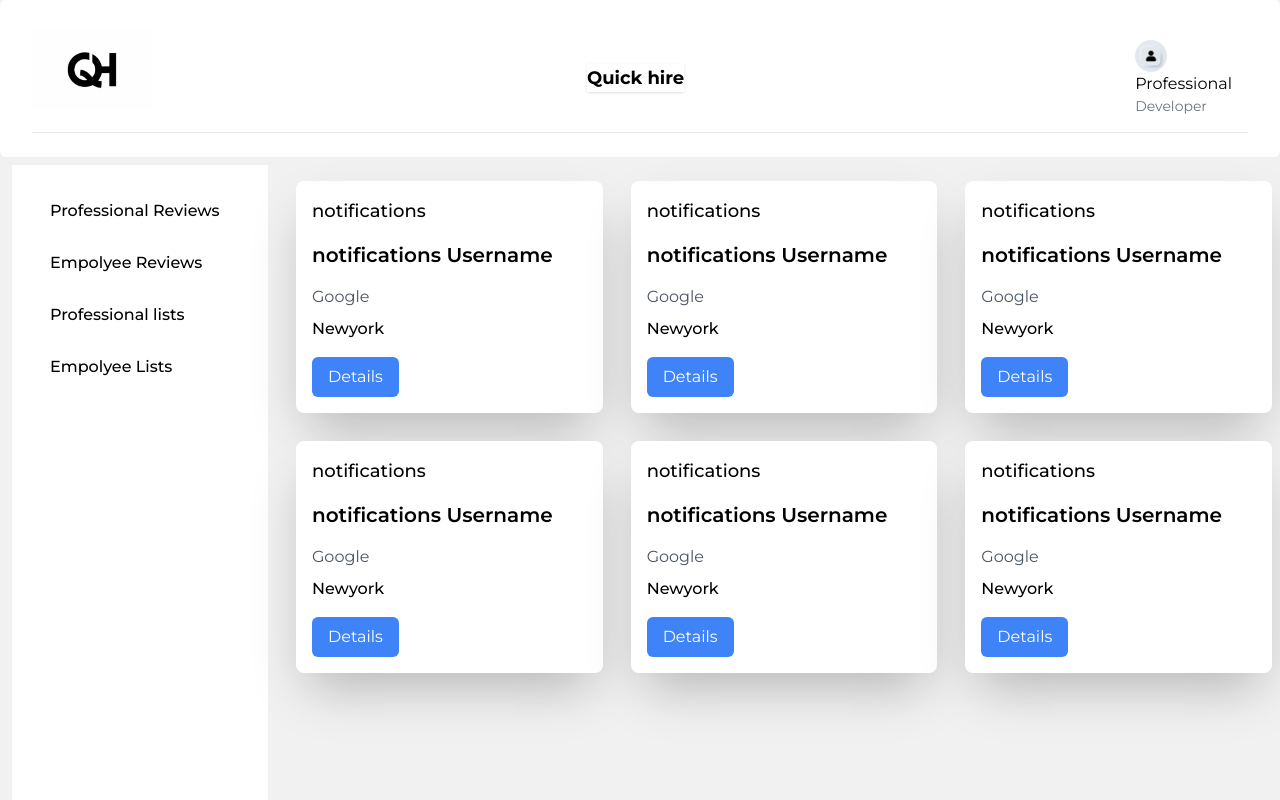
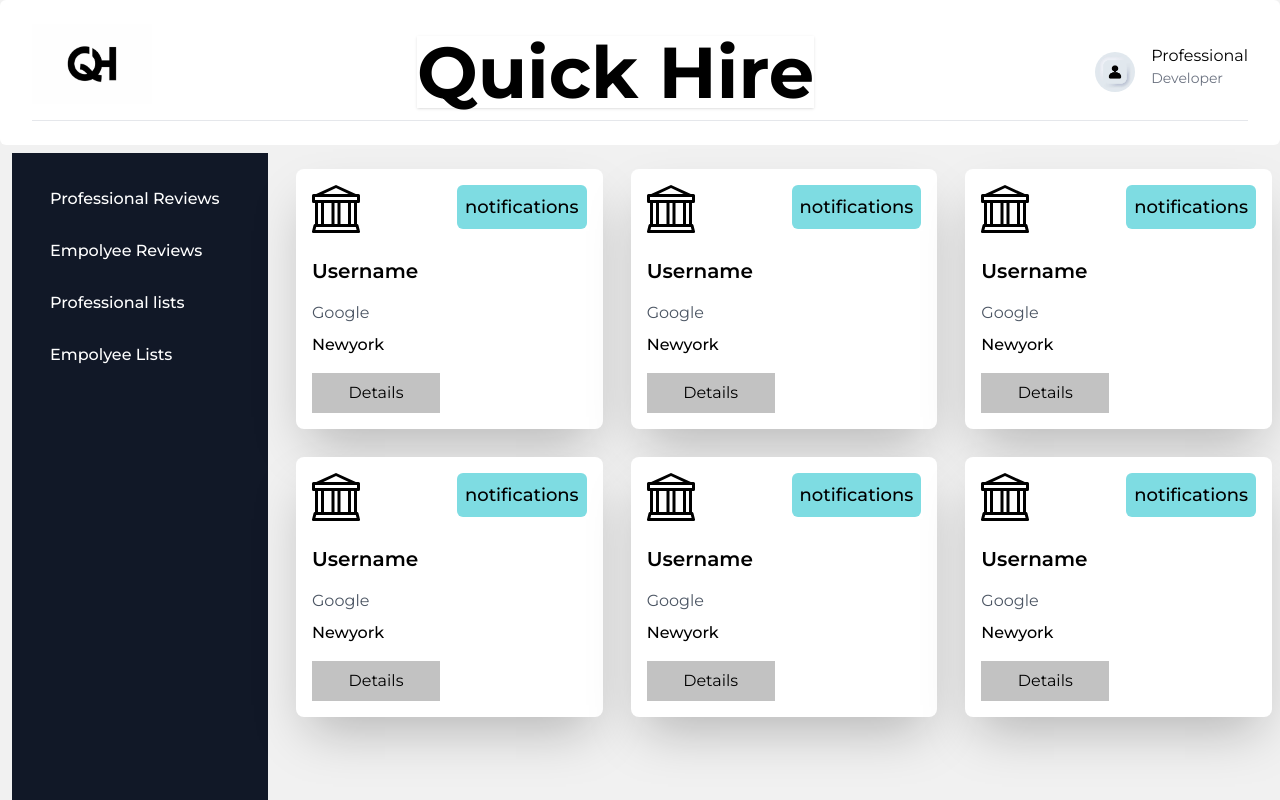
Before and after one commit to gowthamdongari/QuickHire, a React (Vite) app in the folder frontend/: page /home/notifications in a window 1280 px wide. Shown: the top 800 px of the page. Built offline with nearby package versions, Linux system fonts and the light colour scheme.

Commit message:
Navbar & Profile

```diff
--- a/frontend/src/components/SideNavBar.jsx
+++ b/frontend/src/components/SideNavBar.jsx
@@ -24,7 +24,7 @@ const SideNavBar = () => {
 
   return (
     <aside>
-      <div className="w-64 h-screen mt-2 ml-3 bg-white p-4 space-y-2">
+      <div className="w-64 h-screen mt-2 ml-3 bg-gray-900 p-4 space-y-2">
         {/* Navigation links */}
         <nav>
           {/* Repeat this structure for each menu item */}{
@@ -33,7 +33,7 @@ const SideNavBar = () => {
                 <NavLink
                 to={item.link}
                 key={item.link}
-                className="flex items-center p-2 mt-2 hover:bg-blue-200 rounded link"
+                className="flex items-center p-2 mt-2 text-white hover:bg-blue-200 rounded link"
               >
                 {/* Use your icons library here */}
                 <span className="ml-3">{item.title}</span>
--- a/frontend/src/components/StaffComponents/IndividualProfile.jsx
+++ b/frontend/src/components/StaffComponents/IndividualProfile.jsx
@@ -1,13 +1,17 @@
 import React from "react";
+import { FaUserTie } from 'react-icons/fa'; // react-icons for professional icon
+import { BsBank } from "react-icons/bs";
+import { IconContext } from 'react-icons';
+
 
 const IndividualProfile = ({ OperationType, customerType }) => {
   const category = [
     {
-      type: "Experience",
+      type: "Experience :",
       keyword: "2 years in web development",
     },
     {
-      type: "Skills",
+      type: "Skills :",
       keyword: "Java, Python, sql, aws",
     },
   ];
@@ -17,19 +21,29 @@ const IndividualProfile = ({ OperationType, customerType }) => {
       address: "Newyork",
     }
   ];
+
+
+
   return (
     <div>
-      <div className="bg-white p-4 m-2 rounded-lg shadow-2xl">
-        <h2 className="text-lg font-medium mb-4">{customerType}</h2>
+      <div className="bg-white p-4 m-2 border-spacing-3  rounded-lg shadow-2xl">
+        <div className="flex justify-between mb-3">
+      <div className="flex-shrink-0">
+        {customerType=='Professional' ?
+        (<FaUserTie className="h-12 w-12" />):<BsBank className="h-12 w-12" />
+      }
+        </div>
+        <h2 className="text-lg font-medium mb-4 flex justify-end bg-teal-300 p-2 rounded-md">{customerType}</h2>
+        </div>
         <div className="flex items-center justify-between">
-          <h4 className="text-xl font-semibold">{customerType} Username</h4>
+          <h4 className="text-xl font-semibold"> Username</h4>
         </div>
         {customerType == "Professional"
           ? category.map((item) => {
               return (
                 <div className="mt-4">
-                  <p className="mb-2 text-gray-600">{item.type}</p>
-                  <p className="font-medium">{item.keyword}</p>
+                  <p className="mb-2 text-gray-800 font-medium">{item.type} {item.keyword}</p>
+
                 </div>
               );
             })
@@ -44,12 +58,13 @@ const IndividualProfile = ({ OperationType, customerType }) => {
 
         <div className="flex items-center justify-between mt-4">
           {OperationType == "review" && (
-            <button className="bg-green-500 text-white px-4 py-2 rounded-md hover:bg-green-600">
+            <button className="bg-accept w-32 text-white px-4 py-2 hover:bg-green-600">
+
               Accept
             </button>
           )}
 
-          <button className="bg-blue-500 text-white px-4 py-2 rounded-md hover:bg-blue-600">
+          <button className="bg-details w-32 text-black text- px-4 py-2 hover:bg-blue-600">
             Details
           </button>
         </div>
--- a/frontend/src/components/TopNavBar.jsx
+++ b/frontend/src/components/TopNavBar.jsx
@@ -3,29 +3,28 @@ import React from "react";
 
 const TopNavBar = () => {
   return (
-    <div className="bg-white space-y-4 p-4 rounded-md sm:px-8 sm:py-6 lg:p-4 xl:px-8 xl:py-6">
+    <div className="bg-white space-y-4 p-2 rounded-md sm:px-8 sm:py-6 lg:p-4 xl:px-8 xl:py-6">
       <div className="flex items-center justify-between border-b">
         <div className="mb-4">
           {/* Replace with your actual logo */}
           <img src="/assets/logo.png" alt="Logo" className="h-20" />
         </div>
-       <div className="text-gray shadow text-lg font-bold ">
-          <h2>Quick hire</h2>
+        <div className="text-gray shadow text-7xl font-bold ">
+          <h2>Quick Hire</h2>
         </div>
         <div className="flex flex-row justify-center ">
           <div className="m-2 p-2">
             <img
               src="/assets/Profile-pic.jpg"
               alt="Profile"
-          className="h-8 w-8 rounded-full"
+              className="h-10 w-10 rounded-full"
             />
-        <div >
+          </div>
+          <div className="mt-2">
             <p>Professional</p>
             <div className="text-sm text-gray-500">Developer</div>
           </div>
         </div>
-        </div>
-
       </div>
     </div>
   );
--- a/frontend/tailwind.config.js
+++ b/frontend/tailwind.config.js
@@ -13,6 +13,8 @@ export default {
     },
     colors: {
       fbblue: '#1877F2',
+      accept: '#2f667f',
+      details: '#c2c2c2',
       violet: 'rgb(56 189 248)'
     }
   },
```
Lines whose indentation alone changed are shown as unchanged.
